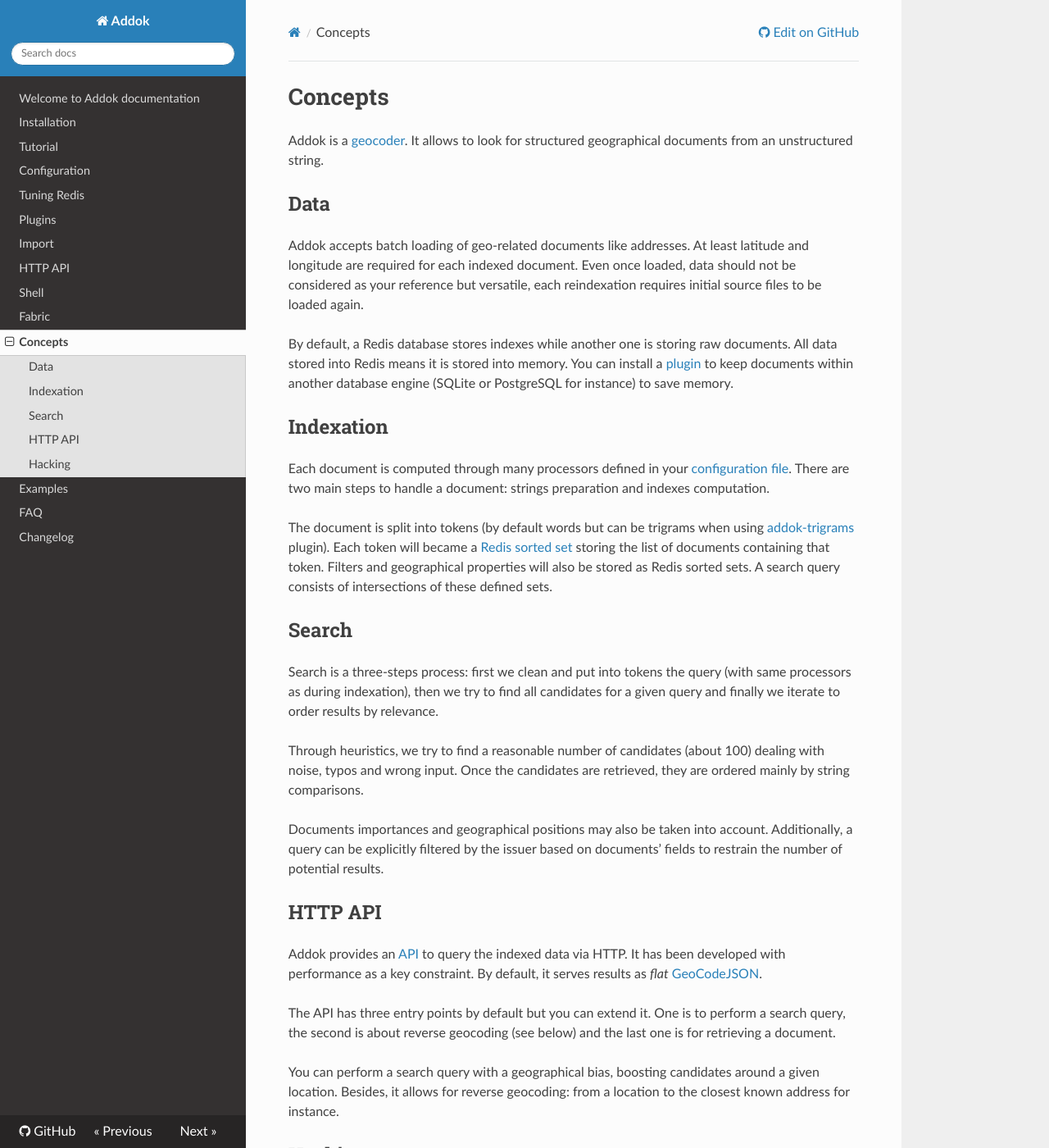
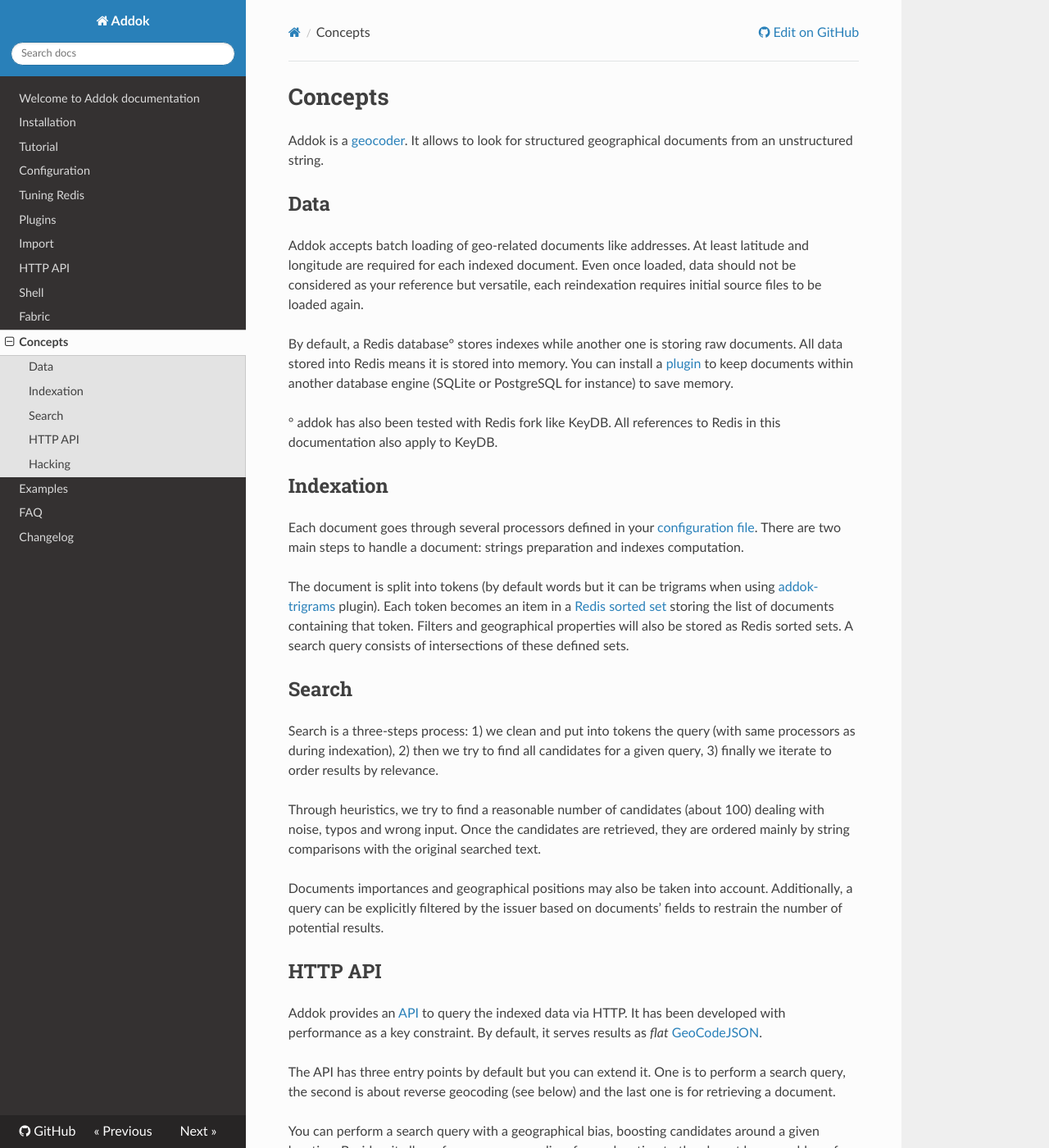
Before and after one commit to addok/addok, an MkDocs documentation site: the page built from docs/concepts.md, in a window 1280 px wide and 1400 px high. Shown: the whole window at 82% size. Built offline with MkDocs 1.6.1, drawn with Linux system fonts in a browser that asks for light colours; nearby versions of some CDN libraries; old or Windows-style settings are respelled for this version of MkDocs.

Commit message:
documentation update

```diff
--- a/docs/concepts.md
+++ b/docs/concepts.md
@@ -7,21 +7,26 @@
 
 Addok accepts batch loading of geo-related documents like addresses. At least latitude and longitude are required for each indexed document. Even once loaded, data should not be considered as your reference but versatile, each reindexation requires initial source files to be loaded again.
 
-By default, a Redis database stores indexes while another one is storing raw documents. All data stored into Redis means it is stored into memory. You can install a [plugin](plugins.md) to keep documents within another database engine (SQLite or PostgreSQL for instance) to save memory.
+By default, a Redis database° stores indexes while another one is storing raw documents. All data stored into Redis means it is stored into memory. You can install a [plugin](plugins.md) to keep documents within another database engine (SQLite or PostgreSQL for instance) to save memory.
+
+° addok has also been tested with Redis fork like KeyDB. All references to Redis in this documentation also apply to KeyDB.
 
 
 ## Indexation
 
-Each document is computed through many processors defined in your [configuration file](config.md). There are two main steps to handle a document: strings preparation and indexes computation.
+Each document goes through several processors defined in your [configuration file](config.md). There are two main steps to handle a document: strings preparation and indexes computation.
 
-The document is split into tokens (by default words but can be trigrams when using [addok-trigrams](https://github.com/addok/addok-trigrams) plugin). Each token will became a [Redis sorted set](https://redis.io/topics/data-types#sorted-sets) storing the list of documents containing that token. Filters and geographical properties will also be stored as Redis sorted sets. A search query consists of intersections of these defined sets.
+The document is split into tokens (by default words but it can be trigrams when using [addok-trigrams](https://github.com/addok/addok-trigrams) plugin). Each token becomes an item in a [Redis sorted set](https://redis.io/topics/data-types#sorted-sets) storing the list of documents containing that token. Filters and geographical properties will also be stored as Redis sorted sets. A search query consists of intersections of these defined sets.
 
 
 ## Search
 
-Search is a three-steps process: first we clean and put into tokens the query (with same processors as during indexation), then we try to find all candidates for a given query and finally we iterate to order results by relevance.
+Search is a three-steps process:
+1) we clean and put into tokens the query (with same processors as during indexation),
+2) then we try to find all candidates for a given query,
+3) finally we iterate to order results by relevance.
 
-Through heuristics, we try to find a reasonable number of candidates (about 100) dealing with noise, typos and wrong input. Once the candidates are retrieved, they are ordered mainly by string comparisons.
+Through heuristics, we try to find a reasonable number of candidates (about 100) dealing with noise, typos and wrong input. Once the candidates are retrieved, they are ordered mainly by string comparisons with the original searched text.
 
 Documents importances and geographical positions may also be taken into account. Additionally, a query can be explicitly filtered by the issuer based on documents’ fields to restrain the number of potential results.
 
```
